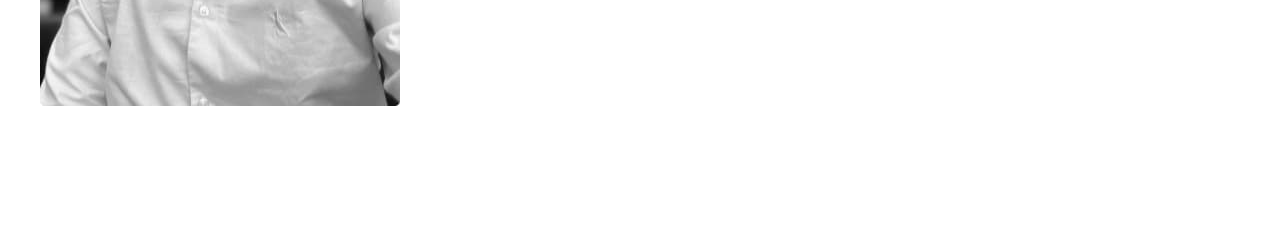
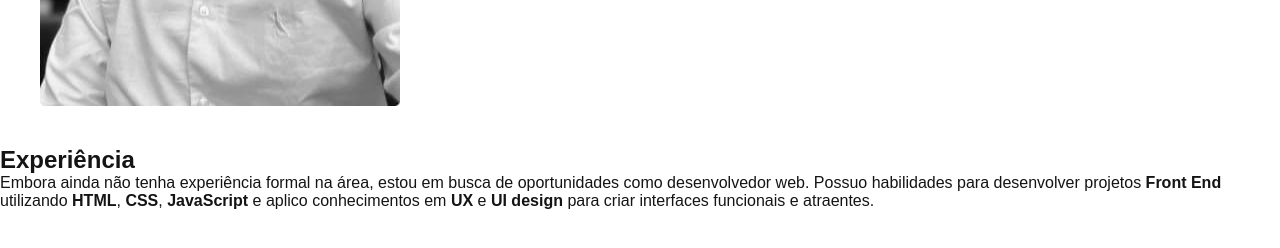
Before and after one commit to silvaedup/portfolio, a plain HTML site: page index.html in a window 1280 px wide. Shown: the part 700-948 px from the top of the page. Before the commit the page ends 846 px from the top, so only its background shows below. Drawn offline with Linux system fonts and the light colour scheme.

Commit message:
adicionando experiência

```diff
--- a/css/global.css
+++ b/css/global.css
@@ -2,6 +2,7 @@ body {
   font-family: "Fire Sans", Arial, sans-serif;
   margin: 0px;
   color: #141414;
+  margin-bottom: 1000px;
 }
 
 h1,
--- a/index.html
+++ b/index.html
@@ -28,6 +28,14 @@
     </div>
   </main>
 
+  <section class="experience" id="experiencia" aria-label="Experiência">
+    <h2 class="caption">Experiência</h2>
+    <div>
+      <p class="experiencia_texto">Embora ainda não tenha experiência formal na área, estou em busca de oportunidades como desenvolvedor web. Possuo habilidades para desenvolver projetos <strong>Front End</strong> utilizando <strong>HTML</strong>, <strong>CSS</strong>, <strong>JavaScript</strong> e aplico conhecimentos em <strong>UX</strong> e <strong>UI design</strong> para criar interfaces funcionais e atraentes.</p>
+    </div>
+
+  </section>
+
 </body>
 
 </html>
```
